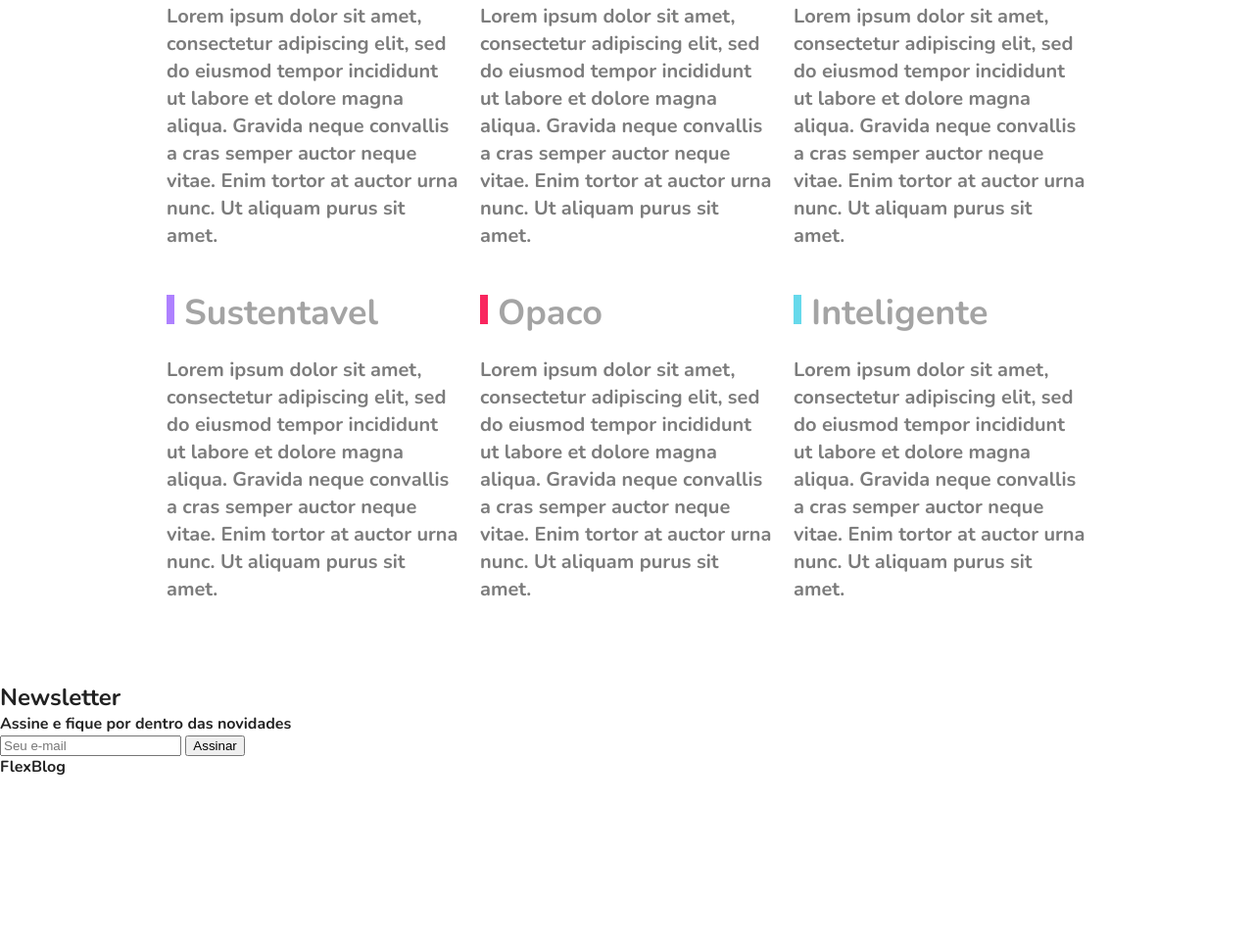
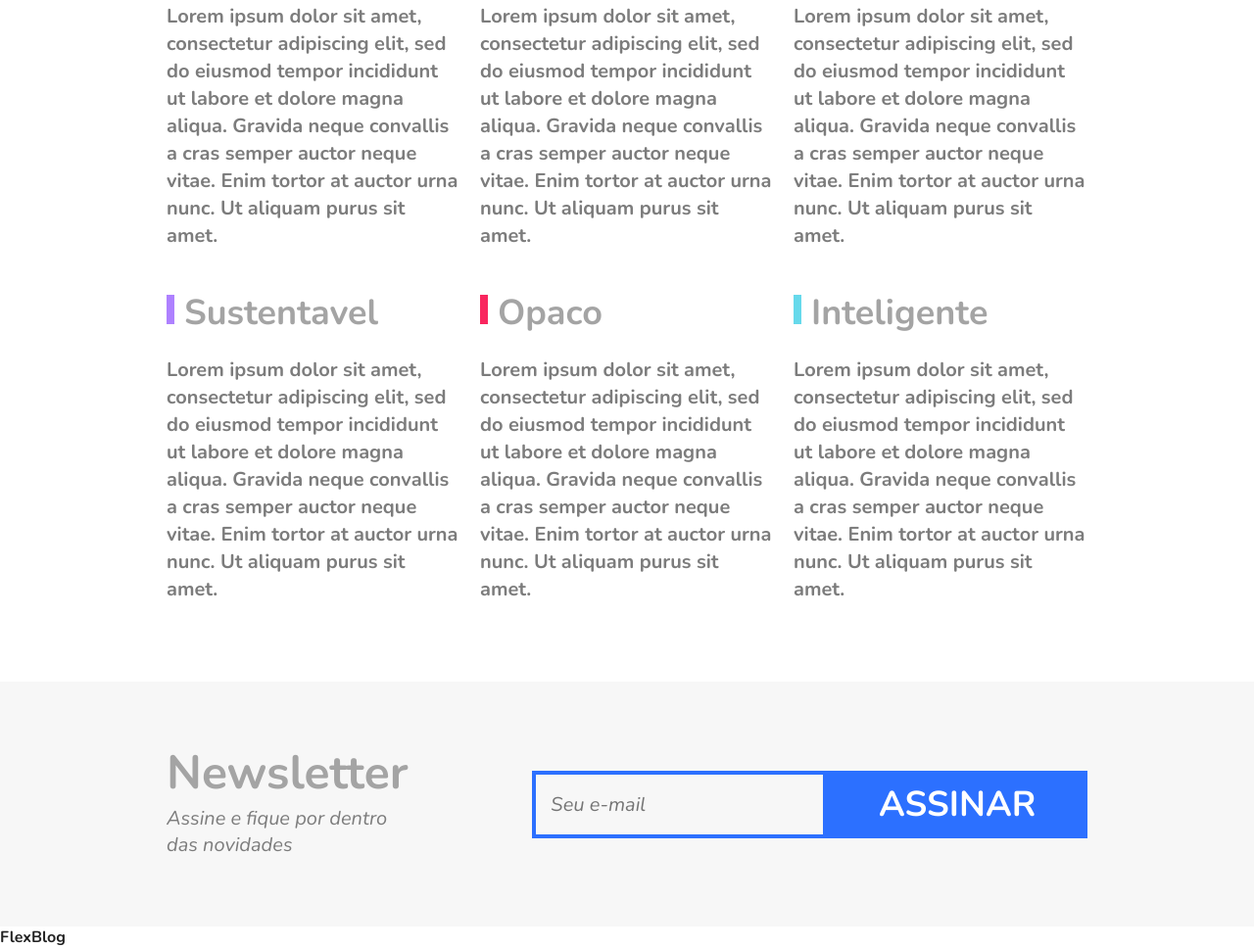
Before and after one commit to israelsantana01/flexblog, a plain HTML site: page index.html in a window 1280 px wide. Shown: the part 2692-3660 px from the top of the page at 98% size. Before the commit the page ends 3486 px from the top, so only its background shows below. Drawn offline with nearby package versions, Linux system fonts and the light colour scheme.

Commit message:
Finalize website

```diff
--- a/style.css
+++ b/style.css
@@ -312,3 +312,86 @@ img {
   line-height: 1.4;
   color: #7c7c7c;
 }
+
+/* Newsletter */
+.newsletter {
+  background-color: #f7f7f7;
+  padding: 60px calc((100% - 960px) / 2);
+  display: flex;
+  flex-wrap: wrap;
+}
+
+.newsletter-info {
+  flex: 1 1 200px;
+  margin: 0 10px;
+}
+
+.newsletter-info h1 {
+  font-size: 3em;
+  color: #a4a4a4;
+}
+
+.newsletter-info p {
+  font-size: 1.25em;
+  font-style: italic;
+  max-width: 230px;
+  color: #7c7c7c;
+  margin-bottom: 10px;
+}
+
+.newsletter-form {
+  flex: 2 1 260px;
+  margin: 0 10px;
+  align-self: center;
+  display: flex;
+  flex-wrap: wrap;
+}
+
+.newsletter-form input {
+  flex: 3 1 260px;
+  font-size: 1.25em;
+  color: #7c7c7c;
+  font-style: italic;
+  font-family: 'Nunito', Arial, Helvetica, sans-serif;
+  border: 4px solid #2c70ff;
+  background-color: transparent;
+  padding: 10px 15px;
+  margin: 0px;
+  border-radius: 0px;
+}
+
+.newsletter-form button {
+  flex: 1 1 260px;
+  font-family: 'Nunito', Arial, Helvetica, sans-serif;
+  font-size: 2.25em;
+  font-weight: bold;
+  text-transform: uppercase;
+  background-color: #2c70ff;
+  color: white;
+  margin: 0px;
+  cursor: pointer;
+  border: 0px;
+  padding: 10px 15px;
+}
+
+@media (max-width: 600px) {
+  .newsletter-form button {
+    font-size: 1.5em;
+  }
+}
+
+/* Footer */
+
+.footer {
+  display: flex;
+  background-color: #2c70ff;
+  height: 200px;
+  align-items: center;
+}
+
+.footer p {
+  flex: 1;
+  text-align: center;
+  font-size: 2.25em;
+  color: #122ab2;
+}
```
